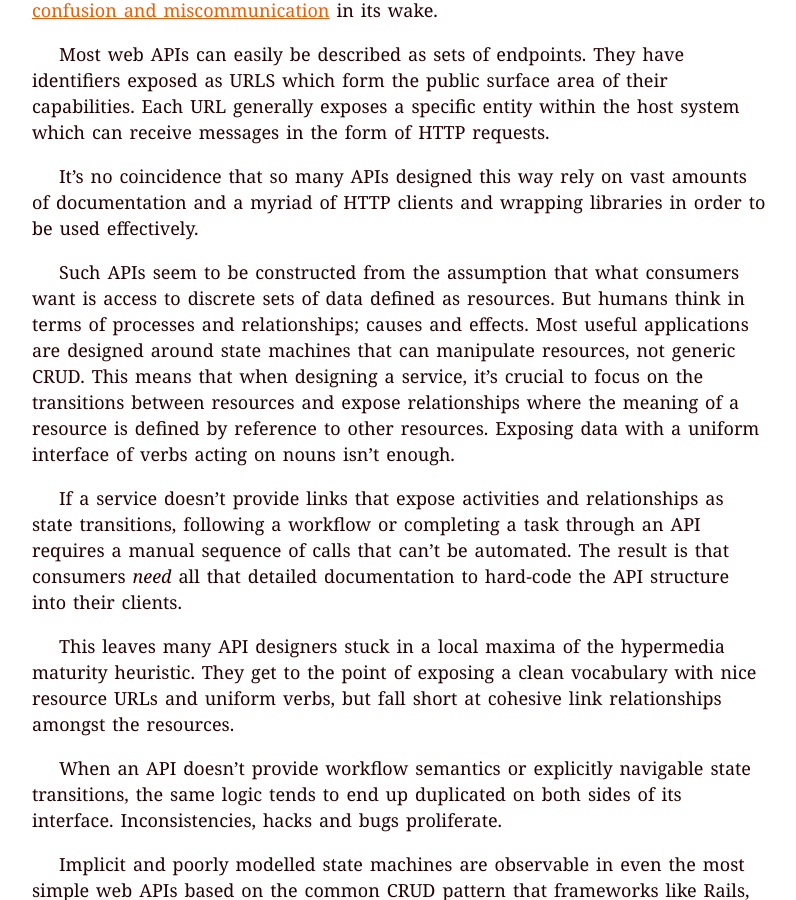
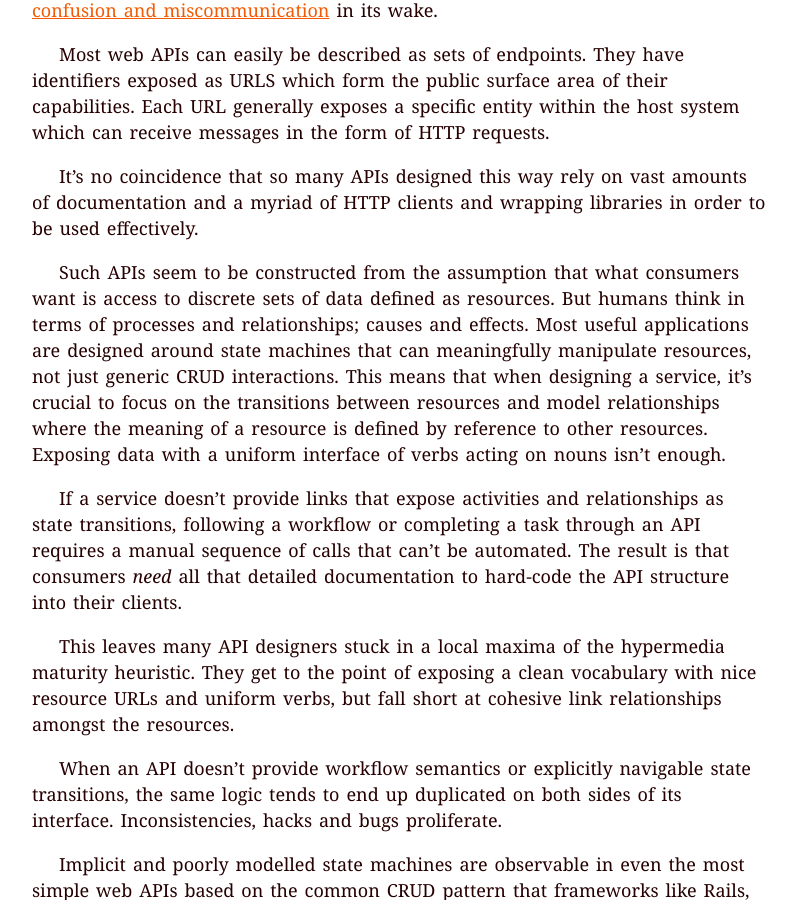
Before and after one commit to maetl/offbyone.info, a Jekyll site: the page built from _posts/2013-07-16-endpoints-are-an-antipattern.md, in a window 1280 px wide and 900 px high, scrolled down 611 px. Shown: the whole window, without its empty margins (113-909 px from the left). Built offline with Jekyll 4.4.1, drawn with Linux system fonts in a browser that asks for light colours.

Commit message:
Elucidate the meaning of a sentence better

```diff
--- a/_posts/2013-07-16-endpoints-are-an-antipattern.md
+++ b/_posts/2013-07-16-endpoints-are-an-antipattern.md
@@ -15,7 +15,7 @@ Most web APIs can easily be described as sets of endpoints. They have identifier
 
 It’s no coincidence that so many APIs designed this way rely on vast amounts of documentation and a myriad of HTTP clients and wrapping libraries in order to be used effectively.
 
-Such APIs seem to be constructed from the assumption that what consumers want is access to discrete sets of data defined as resources. But humans think in terms of processes and relationships; causes and effects. Most useful applications are designed around state machines that can manipulate resources, not generic CRUD. This means that when designing a service, it’s crucial to focus on the transitions between resources and expose relationships where the meaning of a resource is defined by reference to other resources. Exposing data with a uniform interface of verbs acting on nouns isn’t enough.
+Such APIs seem to be constructed from the assumption that what consumers want is access to discrete sets of data defined as resources. But humans think in terms of processes and relationships; causes and effects. Most useful applications are designed around state machines that can meaningfully manipulate resources, not just generic CRUD interactions. This means that when designing a service, it’s crucial to focus on the transitions between resources and model relationships where the meaning of a resource is defined by reference to other resources. Exposing data with a uniform interface of verbs acting on nouns isn’t enough.
 
 If a service doesn’t provide links that expose activities and relationships as state transitions, following a workflow or completing a task through an API requires a manual sequence of calls that can’t be automated. The result is that consumers *need* all that detailed documentation to hard-code the API structure into their clients.
 
```
